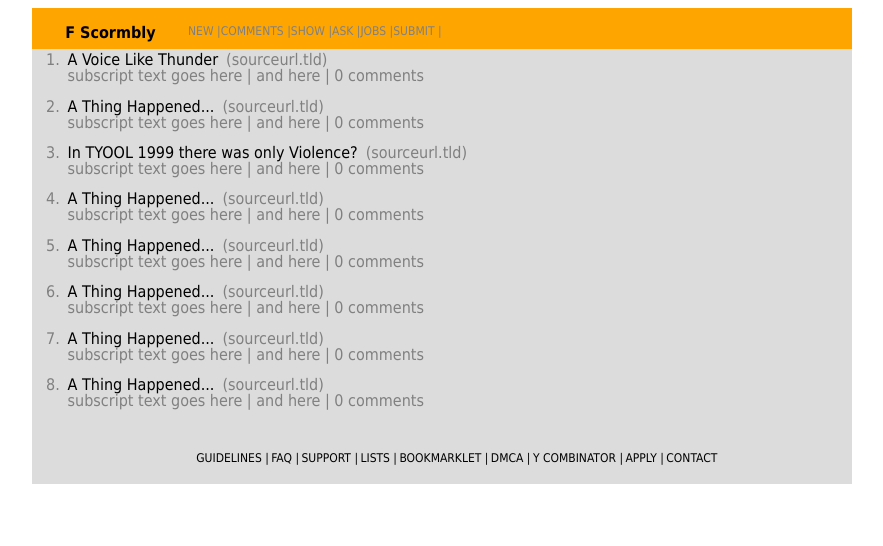
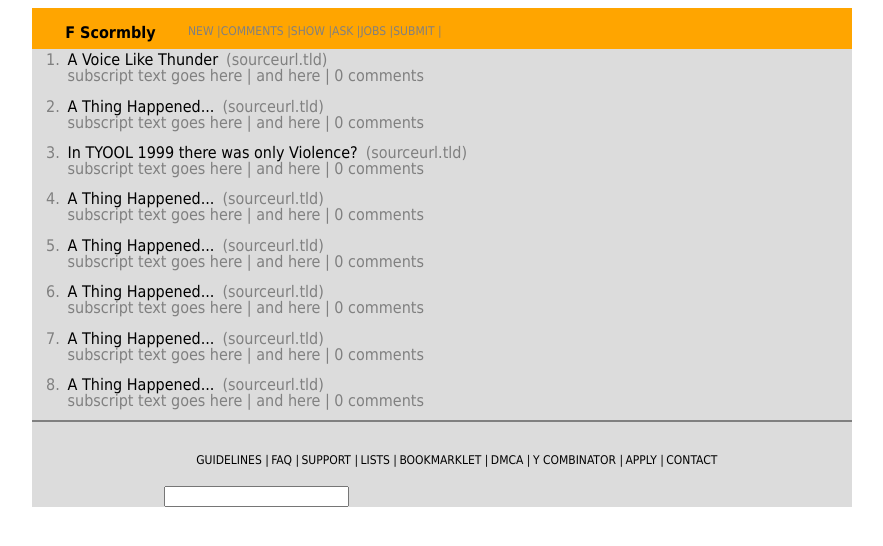
Before and after one commit to Tatrakrad/Fe-news, a plain HTML site: page index.html in a window 1280 px wide. Shown: the whole page, without its empty margins (198-1081 px from the left). Drawn offline with Linux system fonts and the light colour scheme.

Commit message:
added search, not styled

```diff
--- a/index.html
+++ b/index.html
@@ -52,7 +52,11 @@
                 <li><a>Apply</a> | </li>
                 <li><a>Contact</a> </li>
               </ul>
+              <form class = 'searchbox'>
+                <input type = 'search' />
+              </form>
             </div>
+
           </div>
         </div>
       </div>
--- a/style.css
+++ b/style.css
@@ -117,9 +117,10 @@ q:before, q:after {
 .footer{
 	height:10%;
 	margin: 0 auto;
-	display: table;
+	border-top: 2px solid gray;
 }
 .footer-nav{
+	display: table;
 	margin:0 auto;
 }
 /*Aligns left??*/
@@ -138,6 +139,11 @@ q:before, q:after {
 	margin:0;
 	text-transform: none;
 	display:inline-block;
+}
+form{
+	display: inline-block;
+	margin: 0 auto;
+	text-align: center;
 }
 
 
```
